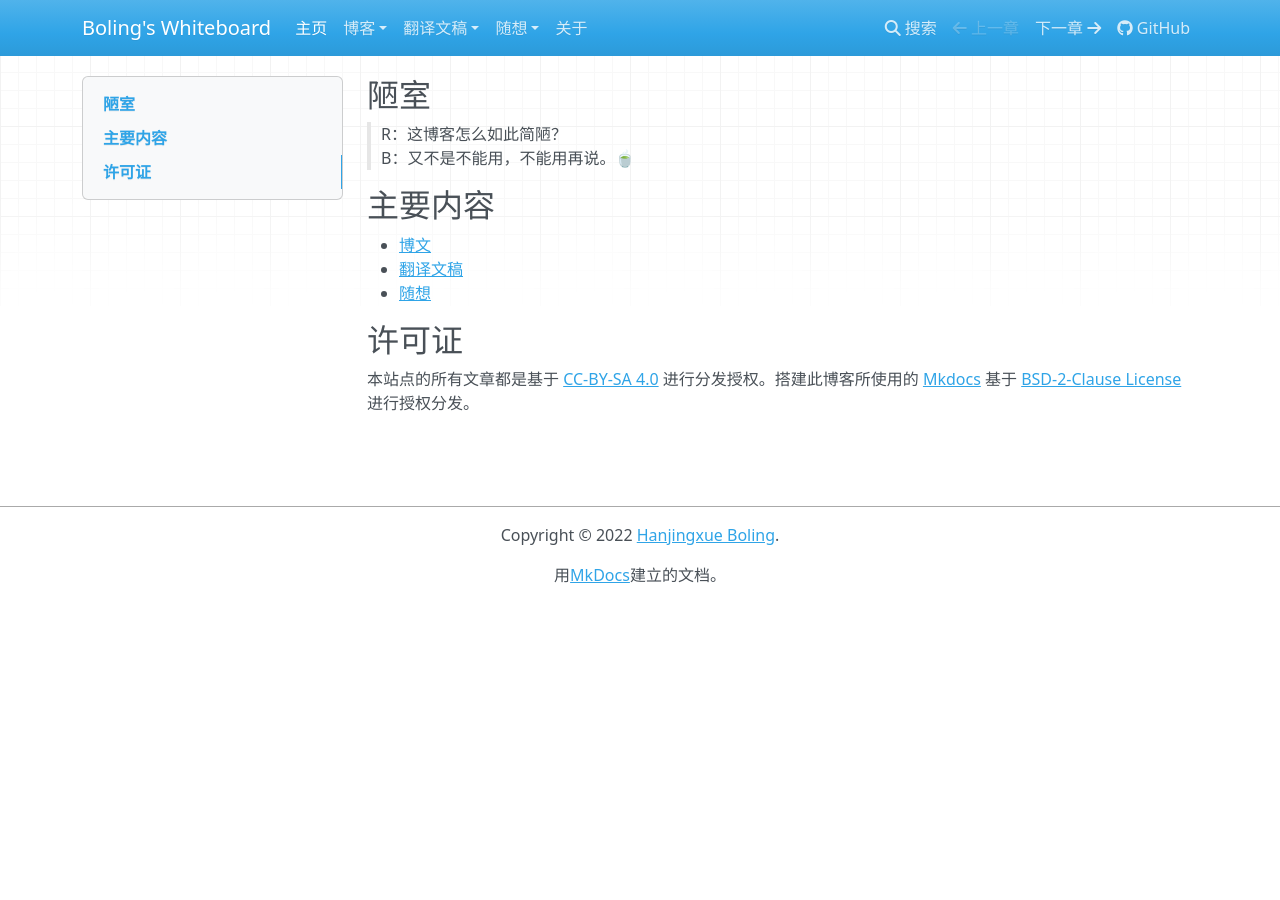
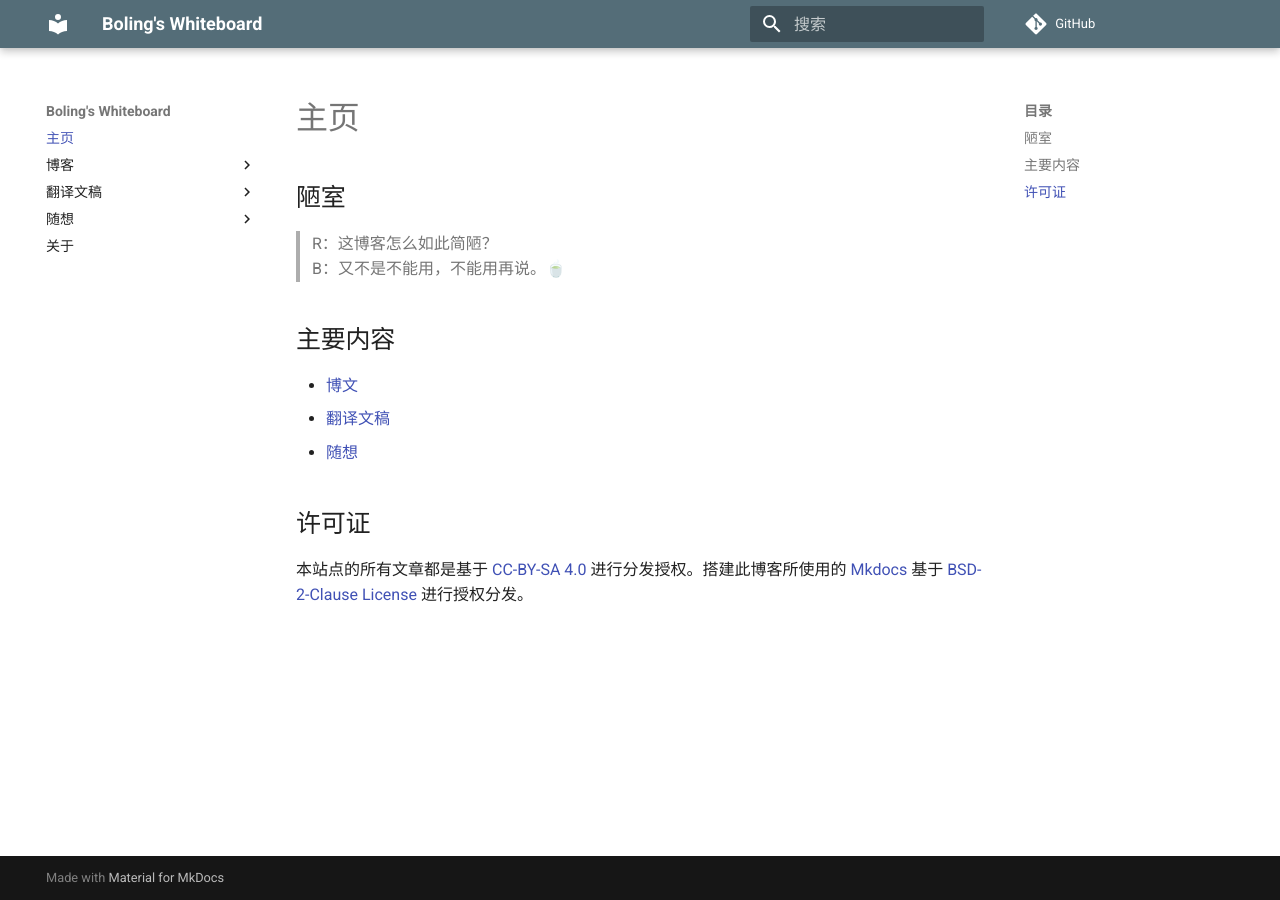
Before and after one commit to Hanjingxue-Boling/Whiteboard, an MkDocs documentation site: the page built from docs/index.md, in a window 1280 px wide. Built offline with MkDocs 1.6.1 and Material for MkDocs 9.7.7, drawn with Linux system fonts in a browser that asks for light colours; nearby versions of some CDN libraries; comment, search, counter and statistics services are not loaded.

Commit message:
使用 material 主题

```diff
--- a/mkdocs.yml
+++ b/mkdocs.yml
@@ -7,10 +7,15 @@ repo_url: https://github.com/Hanjingxue-Boling/Whiteboard  #仓库链接
 edit_uri: ""
 
 theme:
-    name: mkdocs
-    locale: zh_CN  #站点文字设置为中文
+    name: material
+    language: zh    #material 的语言设置
+    #locale: zh_CN  #站点文字设置为中文；适用于默认主题
     highlightjs: true
-    navigation_depth: 3  #侧边栏中导航树的最大深度
+    #navigation_depth: 3  #侧边栏中导航树的最大深度；适用于默认主题
+    palette:  #material 的主题色设置
+      scheme: default
+      primary: blue grey
+      accent: light blue
 
 nav:
     - 主页: index.md
@@ -20,7 +25,5 @@ nav:
     - 翻译文稿:
       - 目录: translation/index.md
     - 随想:
-      - Index: essay/index.md
+      - 目录: essay/index.md
     - 关于: about.md
-
-copyright: Copyright &copy; 2022 <a href="https://github.com/Hanjingxue-Boling">Hanjingxue Boling</a>.
```
